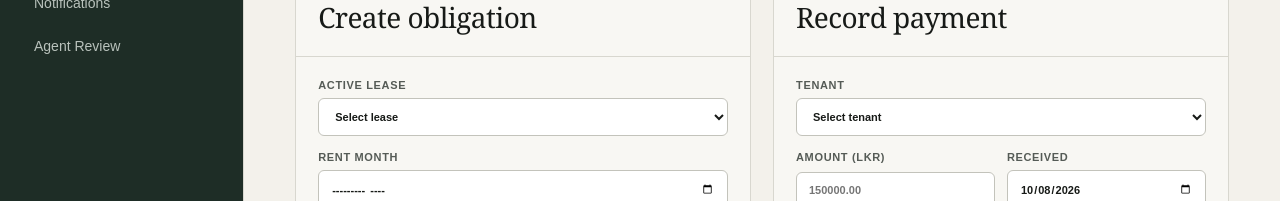
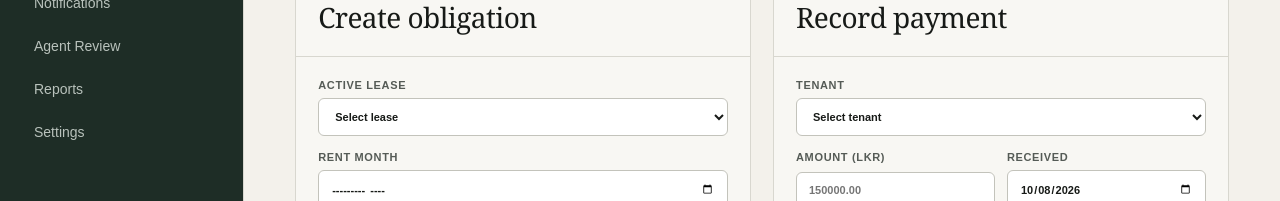
Before and after one commit to RealEstateSassApplication/property-management-OS, a Next.js app in the folder apps/web/: page /rent in a window 1280 px wide. Shown: the part 437-638 px from the top of the page. Built offline with nearby package versions, Linux system fonts and the light colour scheme.

Commit message:
Expose reporting and settings navigation

```diff
--- a/apps/web/app/components/app-shell.tsx
+++ b/apps/web/app/components/app-shell.tsx
@@ -11,6 +11,8 @@ const navigation = [
   { href: "/documents", label: "Documents", enabled: true },
   { href: "/notifications", label: "Notifications", enabled: true },
   { href: "/agent-actions", label: "Agent Review", enabled: true },
+  { href: "/reports", label: "Reports", enabled: true },
+  { href: "/settings", label: "Settings", enabled: true },
 ];
 
 export function AppShell({ children, section = "Portfolio" }: { children: ReactNode; section?: string }) {
```
